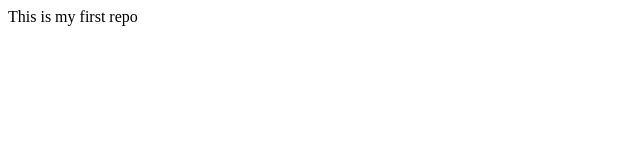
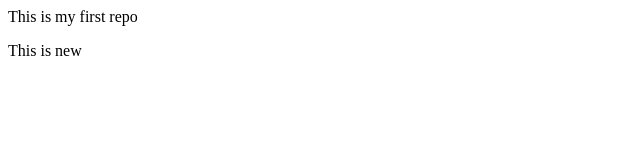
Before and after one commit to vivek-kumawat/LocalRepo, a plain HTML site: page index.html in a window 1280 px wide. Shown: the full height of the page, 0-640 px from the left. Drawn offline with Linux system fonts and the light colour scheme.

Commit message:
add new features

```diff
--- a/index.html
+++ b/index.html
@@ -1 +1,2 @@
 <p>This is my first repo</p>
+<p>This is new </p>
```
